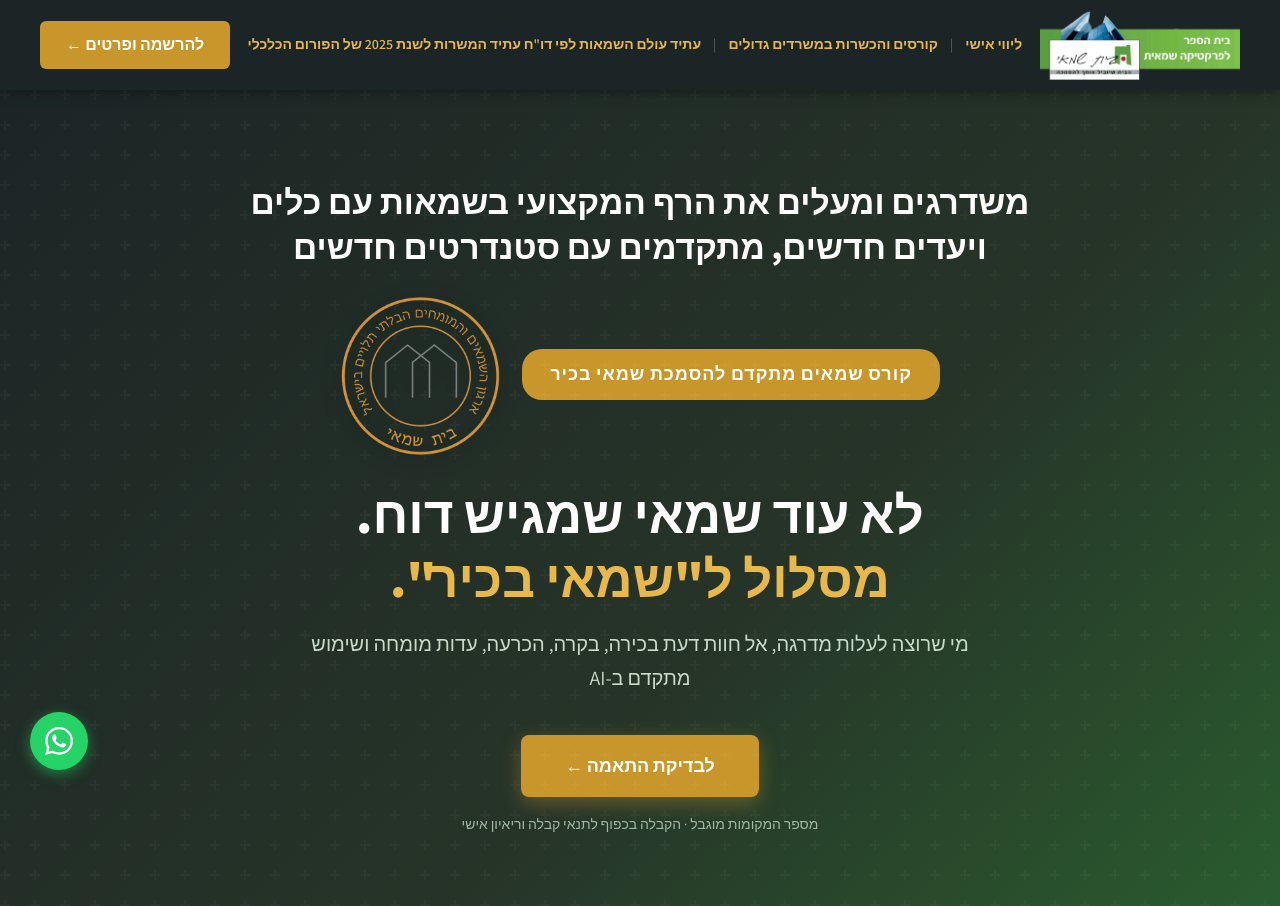
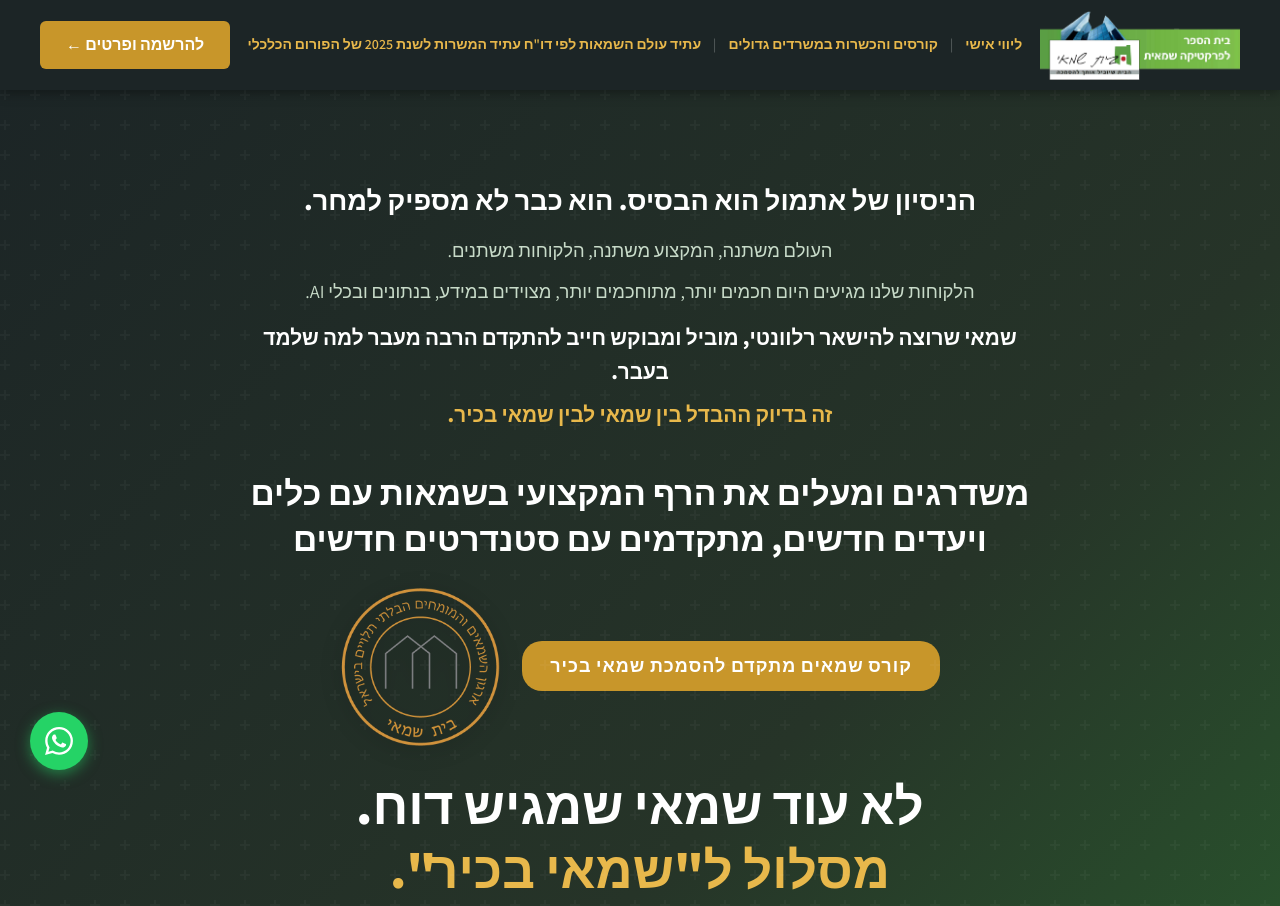
Before and after one commit to haimetkin-lgtm/shamaim, a plain HTML site: page index.html in a window 1280 px wide. Shown: the top 906 px of the page. Drawn offline with Linux system fonts and the light colour scheme.

Commit message:
Add opening manifesto text at top of hero: yesterday's experience is the foundation, not enough for tomorrow
Co-Authored-By: Claude Sonnet 5 <noreply@anthropic.com>

```diff
--- a/index.html
+++ b/index.html
@@ -498,6 +498,13 @@
 
 <!-- ════ HERO ════ -->
 <section class="hero">
+  <div style="position:relative; max-width:760px; margin:0 auto 40px;">
+    <p style="color:#fff; font-size:clamp(1.2rem, 3vw, 1.7rem); font-weight:800; line-height:1.5; margin-bottom:14px;">הניסיון של אתמול הוא הבסיס. הוא כבר לא מספיק למחר.</p>
+    <p style="color:#c8dbc9; font-size:clamp(1rem, 2.2vw, 1.15rem); line-height:1.7; margin-bottom:10px;">העולם משתנה, המקצוע משתנה, הלקוחות משתנים.</p>
+    <p style="color:#c8dbc9; font-size:clamp(1rem, 2.2vw, 1.15rem); line-height:1.7; margin-bottom:14px;">הלקוחות שלנו מגיעים היום חכמים יותר, מתוחכמים יותר, מצוידים במידע, בנתונים ובכלי <span dir="ltr" style="unicode-bidi:isolate;">AI</span>.</p>
+    <p style="color:#fff; font-size:clamp(1.05rem, 2.5vw, 1.3rem); font-weight:800; line-height:1.6; margin-bottom:10px;">שמאי שרוצה להישאר רלוונטי, מוביל ומבוקש חייב להתקדם הרבה מעבר למה שלמד בעבר.</p>
+    <p style="color:var(--gold-light); font-size:clamp(1.05rem, 2.5vw, 1.3rem); font-weight:800; line-height:1.6;">זה בדיוק ההבדל בין שמאי לבין שמאי בכיר.</p>
+  </div>
   <p style="position:relative; color:#fff; font-size:clamp(1.4rem, 3.5vw, 2.1rem); font-weight:800; line-height:1.35; max-width:820px; margin:0 auto 24px;">משדרגים ומעלים את הרף המקצועי בשמאות עם כלים ויעדים חדשים, מתקדמים עם סטנדרטים חדשים</p>
   <div style="display:flex; align-items:center; justify-content:center; gap:20px; flex-wrap:wrap; margin-bottom:28px;">
     <div class="eyebrow" style="font-size:18px; padding:10px 28px; margin-bottom:0;">קורס שמאים מתקדם להסמכת שמאי בכיר</div>
```
Also changed, not shown: דף נחיתה/index.html (+7 -0 lines).
